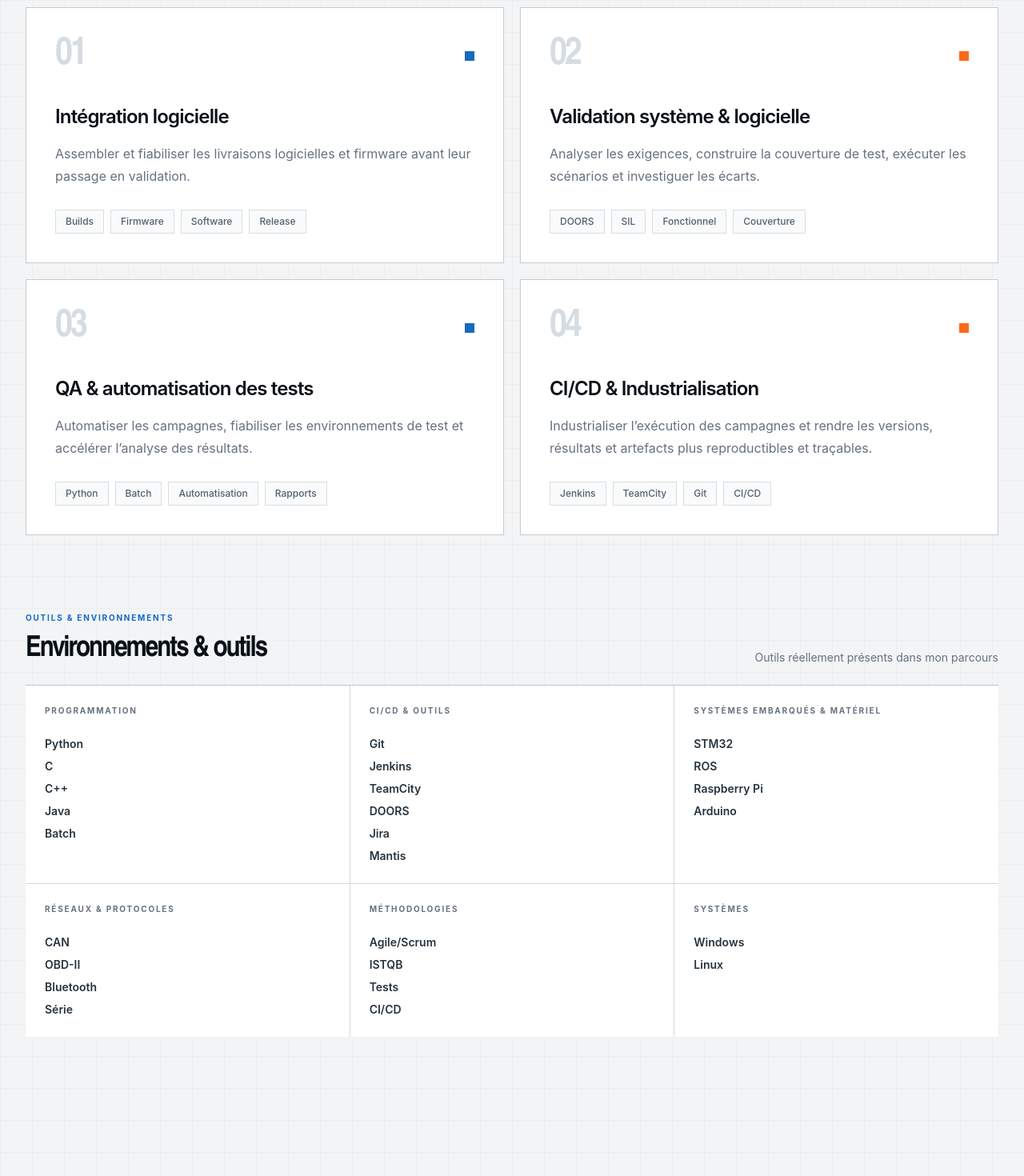
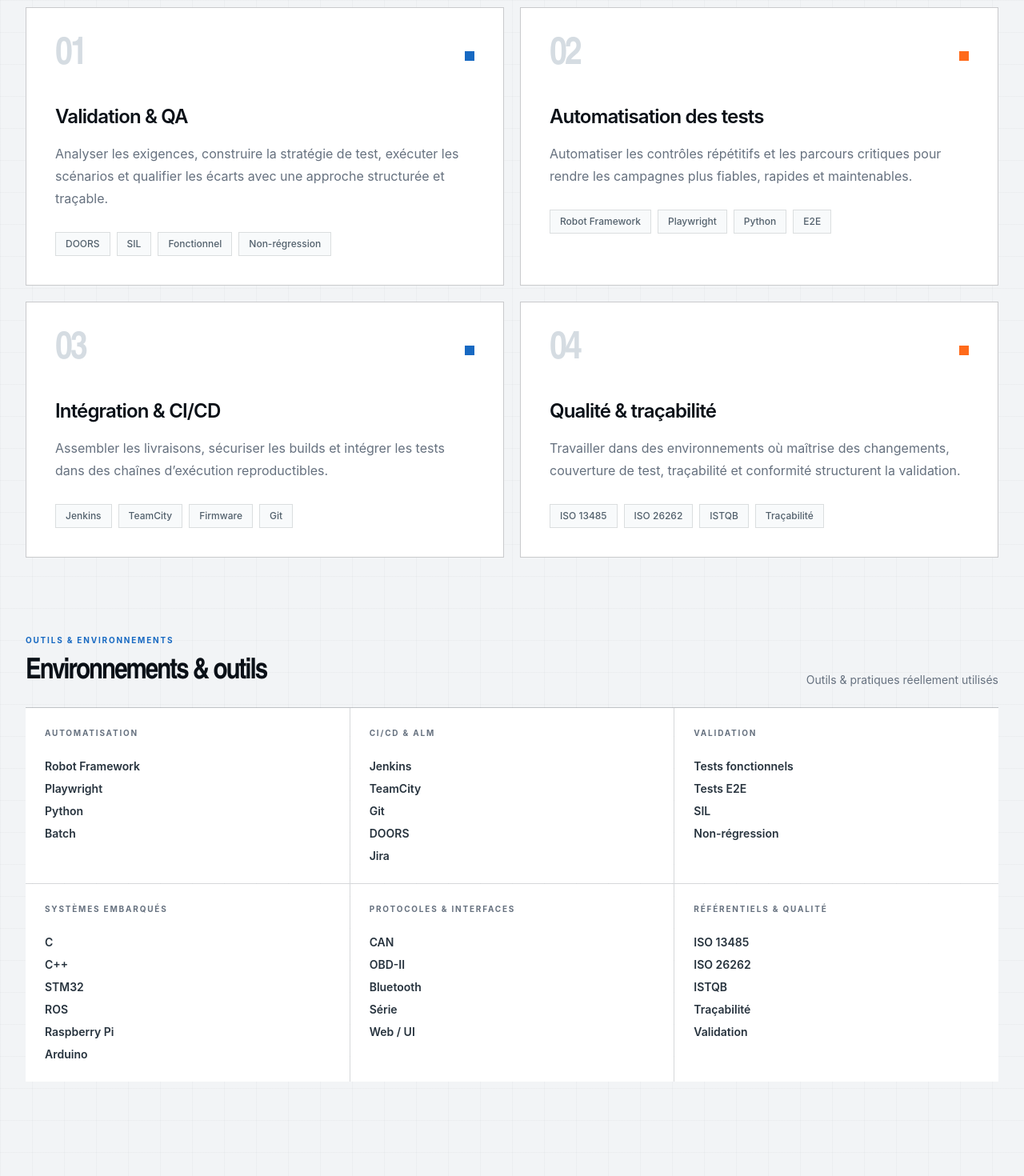
Before and after one commit to Robotham33/Portfolio-Hamza-Ghourabi, a Next.js app: page /expertise in a window 1280 px wide. Shown: the part 560-2030 px from the top of the page at 80% size. Built offline with nearby package versions, Linux system fonts and the light colour scheme.

Commit message:
feat: renforcer automatisation, QA et environnements normés
Élargit le portfolio autour de la QA, de l’automatisation, de l’intégration et de la qualité, ajoute EyeeMee et met à jour le README.

```diff
--- a/app/expertise/page.tsx
+++ b/app/expertise/page.tsx
@@ -16,9 +16,9 @@ export default function ExpertisePage() {
               Comprendre. Intégrer. Tester. Automatiser.
             </h1>
             <p className="mt-7 max-w-3xl text-lg leading-8 text-white/62">
-              Mon rôle se situe à l’interface entre système, développement et
-              validation — là où une livraison doit devenir un résultat
-              reproductible et exploitable.
+              Mon rôle se situe à l’interface entre système, logiciel, QA et
+              validation. L’objectif reste le même : transformer des exigences
+              en contrôles reproductibles, traçables et exploitables.
             </p>
           </div>
         </section>
@@ -74,7 +74,7 @@ export default function ExpertisePage() {
                   </h2>
                 </div>
                 <p className="hidden text-sm text-[var(--muted-foreground)] md:block">
-                  Outils réellement présents dans mon parcours
+                  Outils & pratiques réellement utilisés
                 </p>
               </div>
 
--- a/app/projects/page.tsx
+++ b/app/projects/page.tsx
@@ -108,9 +108,17 @@ export default function ProjectsPage() {
             ))}
 
             <section className="mt-16 bg-[var(--ink)] p-7 text-white sm:p-10 lg:p-12">
-              <p className="tech-label text-[10px] font-bold text-white/40">
-                Initiative personnelle
-              </p>
+              <div className="flex flex-wrap items-end justify-between gap-4">
+                <div>
+                  <p className="tech-label text-[10px] font-bold text-white/40">
+                    Projets personnels
+                  </p>
+                  <p className="mt-2 max-w-xl text-sm leading-6 text-white/50">
+                    Des projets utilisés comme terrain d’expérimentation
+                    produit, web et automatisation.
+                  </p>
+                </div>
+              </div>
               {personalProjects.map((project) => (
                 <div
                   key={project.title}
@@ -126,6 +134,16 @@ export default function ProjectsPage() {
                     <p className="mt-5 text-base leading-7 text-white/58">
                       {project.summary}
                     </p>
+                    <div className="mt-5 flex flex-wrap gap-2">
+                      {project.tools.map((tool) => (
+                        <span
+                          key={tool}
+                          className="border border-white/12 px-2.5 py-1 text-[11px] text-white/55"
+                        >
+                          {tool}
+                        </span>
+                      ))}
+                    </div>
                   </div>
                   <ul className="space-y-4 border-l border-white/12 pl-6">
                     {project.highlights.map((highlight) => (
@@ -139,6 +157,15 @@ export default function ProjectsPage() {
                   </ul>
                 </div>
               ))}
+
+              <a
+                href="https://github.com/Robotham33"
+                target="_blank"
+                rel="noreferrer"
+                className="mt-10 inline-flex border-b border-white/35 pb-1 text-sm font-semibold text-white transition hover:border-white"
+              >
+                Voir mes projets sur GitHub <span className="ml-2">↗</span>
+              </a>
             </section>
           </div>
         </section>
--- a/components/sections/domain-showcase.tsx
+++ b/components/sections/domain-showcase.tsx
@@ -2,16 +2,16 @@ import { SectionHeading } from "@/components/ui/section-heading";
 
 const medical = [
   "Produits médicaux critiques mêlant logiciel et matériel",
-  "Validation fonctionnelle et tests d’intégration",
-  "Protocoles, rapports, couverture de test et RCA",
-  "Automatisation TeamCity et environnements de test",
+  "Validation fonctionnelle, intégration et automatisation",
+  "Traçabilité, protocoles, rapports et analyse des anomalies",
+  "Environnement qualité structuré autour de l’ISO 13485",
 ] as const;
 
 const automotive = [
   "Exigences système et couverture de test sous DOORS",
   "Tests fonctionnels et d’intégration en simulation SIL",
   "Campagnes Jenkins, diagnostic et qualification d’anomalies",
-  "Régressions, traces et collaboration logiciel / système",
+  "Culture sûreté, traçabilité et référentiel ISO 26262",
 ] as const;
 
 export function DomainShowcase() {
--- a/components/sections/hero.tsx
+++ b/components/sections/hero.tsx
@@ -44,9 +44,9 @@ export function Hero() {
 
             <p className="mt-6 max-w-2xl text-lg leading-7 font-medium text-[#1b2631]">
               J’interviens sur l’ensemble du cycle de validation et
-              d’intégration : compréhension des exigences, intégration
-              logicielle / firmware, automatisation des tests, CI/CD, analyse
-              des anomalies et sécurisation des livraisons.
+              d’intégration : exigences, logiciel / firmware, automatisation des
+              tests et CI/CD. Cette approche s’étend aujourd’hui de l’embarqué
+              aux interfaces web et aux parcours utilisateur.
             </p>
 
             <div className="mt-5 max-w-2xl border-l-2 border-[var(--accent)] pl-4">
--- a/components/sections/tech-strip.tsx
+++ b/components/sections/tech-strip.tsx
@@ -1,16 +1,16 @@
 const technologies = [
   "Python",
-  "C / C++",
+  "Robot Framework",
+  "Playwright",
   "Jenkins",
   "TeamCity",
   "DOORS",
   "SIL",
   "Git",
-  "ROS",
-  "CAN",
-  "OBD-II",
-  "STM32",
-  "Automatisation des tests",
+  "Tests E2E",
+  "Non-régression",
+  "C / C++",
+  "CI/CD",
 ] as const;
 
 export function TechStrip() {
--- a/content/portfolio.ts
+++ b/content/portfolio.ts
@@ -2,17 +2,17 @@ export const career = {
   name: "HGH.",
   role: "Ingénieur intégration & validation logicielle",
   headline:
-    "De la validation logicielle à l’intégration logicielle, avec une forte expertise en automatisation des tests.",
+    "Validation, intégration et automatisation : fiabiliser le logiciel de l’exigence jusqu’à la livraison.",
   summary:
-    "Ingénieur spécialisé en validation système, intégration logicielle et automatisation des tests. Mon parcours couvre les secteurs médical et automobile, de l’analyse des exigences à l’intégration firmware et logiciel, au CI/CD et à la validation fonctionnelle ou SIL.",
+    "Ingénieur spécialisé en validation, intégration logicielle et automatisation des tests. J’interviens de l’analyse des exigences au CI/CD, aux tests fonctionnels, SIL et end-to-end, sur des produits logiciels et systèmes embarqués.",
   years: "7+",
   domains: ["Médical", "Automobile"],
   core: [
+    "Validation logicielle",
     "Intégration logicielle",
-    "Validation système",
-    "Systèmes embarqués",
-    "Automatisation des tests",
+    "Automatisation QA",
     "CI/CD",
+    "Systèmes complexes",
   ],
 } as const;
 
@@ -141,6 +141,19 @@ export const education = [
 
 export const personalProjects = [
   {
+    title: "EyeeMee",
+    subtitle: "Projet personnel web orienté interface & automatisation",
+    summary:
+      "Un terrain d’expérimentation personnel pour concevoir une interface web, structurer les parcours utilisateur et automatiser des scénarios de validation end-to-end.",
+    highlights: [
+      "Conception et structuration d’une interface web",
+      "Validation de parcours utilisateur et scénarios end-to-end",
+      "Automatisation avec Playwright et Robot Framework",
+      "Projet utilisé pour approfondir les pratiques QA côté web",
+    ],
+    tools: ["Web", "UI", "Playwright", "Robot Framework"],
+  },
+  {
     title: "Blassa.fr",
     subtitle:
       "Solution digitale pour améliorer la dépose des passagers en aéroport",
@@ -159,27 +172,27 @@ export const personalProjects = [
 export const expertise = [
   {
     index: "01",
-    title: "Intégration logicielle",
-    text: "Assembler et fiabiliser les livraisons logicielles et firmware avant leur passage en validation.",
-    tags: ["Builds", "Firmware", "Software", "Release"],
+    title: "Validation & QA",
+    text: "Analyser les exigences, construire la stratégie de test, exécuter les scénarios et qualifier les écarts avec une approche structurée et traçable.",
+    tags: ["DOORS", "SIL", "Fonctionnel", "Non-régression"],
   },
   {
     index: "02",
-    title: "Validation système & logicielle",
-    text: "Analyser les exigences, construire la couverture de test, exécuter les scénarios et investiguer les écarts.",
-    tags: ["DOORS", "SIL", "Fonctionnel", "Couverture"],
+    title: "Automatisation des tests",
+    text: "Automatiser les contrôles répétitifs et les parcours critiques pour rendre les campagnes plus fiables, rapides et maintenables.",
+    tags: ["Robot Framework", "Playwright", "Python", "E2E"],
   },
   {
     index: "03",
-    title: "QA & automatisation des tests",
-    text: "Automatiser les campagnes, fiabiliser les environnements de test et accélérer l’analyse des résultats.",
-    tags: ["Python", "Batch", "Automatisation", "Rapports"],
+    title: "Intégration & CI/CD",
+    text: "Assembler les livraisons, sécuriser les builds et intégrer les tests dans des chaînes d’exécution reproductibles.",
+    tags: ["Jenkins", "TeamCity", "Firmware", "Git"],
   },
   {
     index: "04",
-    title: "CI/CD & Industrialisation",
-    text: "Industrialiser l’exécution des campagnes et rendre les versions, résultats et artefacts plus reproductibles et traçables.",
-    tags: ["Jenkins", "TeamCity", "Git", "CI/CD"],
+    title: "Qualité & traçabilité",
+    text: "Travailler dans des environnements où maîtrise des changements, couverture de test, traçabilité et conformité structurent la validation.",
+    tags: ["ISO 13485", "ISO 26262", "ISTQB", "Traçabilité"],
   },
 ] as const;
 
@@ -221,28 +234,28 @@ export const caseStudies = [
 
 export const toolGroups = [
   {
-    label: "Programmation",
-    items: ["Python", "C", "C++", "Java", "Batch"],
+    label: "Automatisation",
+    items: ["Robot Framework", "Playwright", "Python", "Batch"],
   },
   {
-    label: "CI/CD & outils",
-    items: ["Git", "Jenkins", "TeamCity", "DOORS", "Jira", "Mantis"],
+    label: "CI/CD & ALM",
+    items: ["Jenkins", "TeamCity", "Git", "DOORS", "Jira"],
   },
   {
-    label: "Systèmes embarqués & matériel",
-    items: ["STM32", "ROS", "Raspberry Pi", "Arduino"],
+    label: "Validation",
+    items: ["Tests fonctionnels", "Tests E2E", "SIL", "Non-régression"],
   },
   {
-    label: "Réseaux & protocoles",
-    items: ["CAN", "OBD-II", "Bluetooth", "Série"],
+    label: "Systèmes embarqués",
+    items: ["C", "C++", "STM32", "ROS", "Raspberry Pi", "Arduino"],
   },
   {
-    label: "Méthodologies",
-    items: ["Agile/Scrum", "ISTQB", "Tests", "CI/CD"],
+    label: "Protocoles & interfaces",
+    items: ["CAN", "OBD-II", "Bluetooth", "Série", "Web / UI"],
   },
   {
-    label: "Systèmes",
-    items: ["Windows", "Linux"],
+    label: "Référentiels & qualité",
+    items: ["ISO 13485", "ISO 26262", "ISTQB", "Traçabilité", "Validation"],
   },
 ] as const;
 
```
Also changed, not shown: 1 other file (tests, documents, lock files or other folders).
